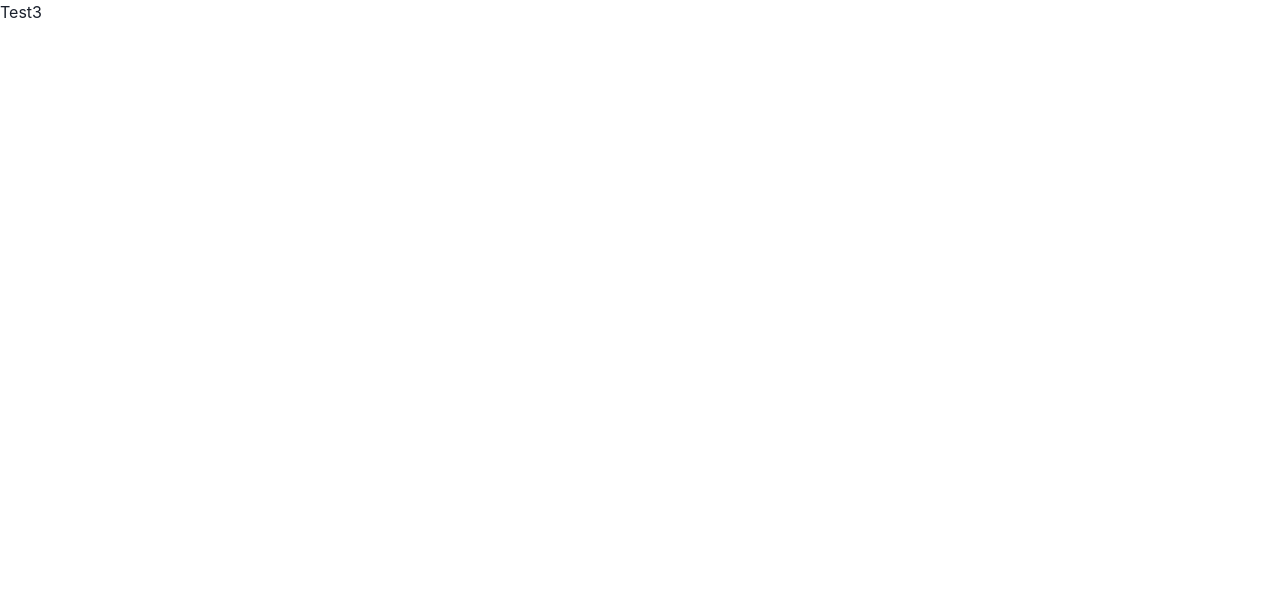
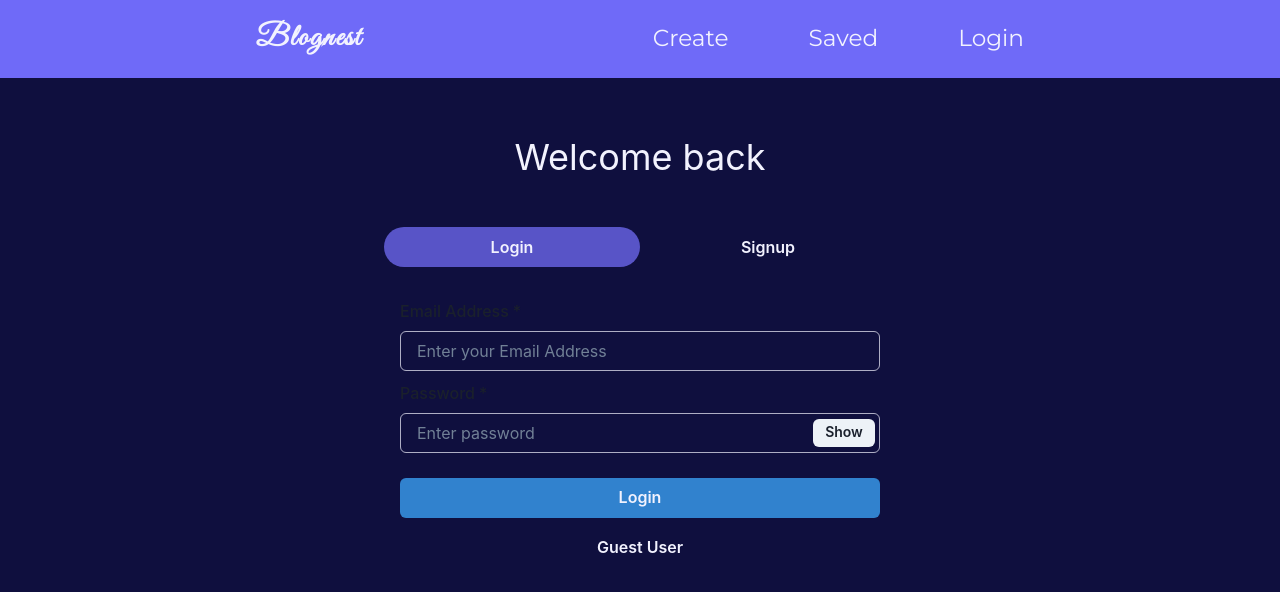
Before and after one commit to Aryan123-rgb/Blog-Project, a React (Create React App) app in the folder frontend/: page /auth in a window 1280 px wide. Before the commit this address had no page. Shown: the top 592 px of the page. Built offline with nearby package versions, Linux system fonts and the light colour scheme.

Commit message:
added navbar

```diff
--- a/frontend/src/App.css
+++ b/frontend/src/App.css
@@ -1,38 +1,26 @@
-.App {
-  text-align: center;
+:root {--color-primary: #6f6af8;
+  --color-primary-light: hsl(242, 91%, 69%, 18%);
+  --color-primary-variant: #5854c7;
+  --color-red: #da0f3f;
+  --color-red-light: hsl(346, 87%, 46%, 15%);
+  --color-green: #00c476;
+  --color-green-light: hsl(156, 100%, 38%, 15%);
+  --color-gray-900: #1e1e66;
+  --color-gray-700: #2d2b7c;
+  --color-gray-300: rgba(242, 242, 254, 0.3);
+  --color-gray-200: rgba(242, 242, 254, 0.7);
+  --color-white: #f2f2fe;
+  --color-bg: #0f0f3e;
+
+  --transition: all 300ms ease;
+
+  --container-width-lg: 74%;
+  --container-width-md: 88%;
+  --form-width: 40%;
+
+  --card-border-radius-1: 0.3rem;
+  --card-border-radius-2: 0.5rem;
+  --card-border-radius-3: 0.8rem;
+  --card-border-radius-4: 2rem;
+  --card-border-radius-5: 5rem;
 }
-
-.App-logo {
-  height: 40vmin;
-  pointer-events: none;
-}
-
-@media (prefers-reduced-motion: no-preference) {
-  .App-logo {
-    animation: App-logo-spin infinite 20s linear;
-  }
-}
-
-.App-header {
-  background-color: #282c34;
-  min-height: 100vh;
-  display: flex;
-  flex-direction: column;
-  align-items: center;
-  justify-content: center;
-  font-size: calc(10px + 2vmin);
-  color: white;
-}
-
-.App-link {
-  color: #61dafb;
-}
-
-@keyframes App-logo-spin {
-  from {
-    transform: rotate(0deg);
-  }
-  to {
-    transform: rotate(360deg);
-  }
-}
--- a/frontend/src/App.js
+++ b/frontend/src/App.js
@@ -1,18 +1,18 @@
 import "./App.css";
 import { Route, Routes } from "react-router-dom";
-import Test2 from "./Test2";
-import Test3 from "./Test3";
 import Authentication from "./Pages/Authentication";
+import Navbar from "./components/Navbar";
+import BlogPage from "./Pages/BlogPage";
 
 function App() {
   return (
-    <>
-      <Test3 />
+    <div style={{backgroundColor:"#0f0f3e",minHeight:"100vh"}}>
+      <Navbar />
       <Routes>
-        <Route path="/" element={<Authentication />}></Route>
-        <Route path="/1" element={<Test2 />}></Route>
+        <Route path="/" element={<BlogPage />}></Route>
+        <Route path="/auth" element={<Authentication />}></Route>
       </Routes>
-    </>
+    </div>
   );
 }
 
--- a/frontend/src/Pages/Authentication.jsx
+++ b/frontend/src/Pages/Authentication.jsx
@@ -23,23 +23,15 @@ function Authentication() {
         display="flex"
         justifyContent="center"
         p={3}
-        bg="white"
+        bg="bg"
         w="100%"
         m="40px 0 15px 0"
-        borderRadius="lg"
-        borderWidth="1px"
       >
-        <Text fontSize={"4xl"}>
+        <Text fontSize={"4xl"} color={"#f2f2fe"}>
           {selectedTab === 0 ? "Welcome back" : "Get Started"}
         </Text>
       </Box>
-      <Box
-        bg={"whatsapp.100"}
-        w={"100%"}
-        p={4}
-        borderRadius={"lg"}
-        borderWidth={"1px"}
-      >
+      <Box bg={"bg"} w={"100%"} p={4}>
         <Tabs
           isFitted
           variant={"soft-rounded"}
@@ -47,8 +39,12 @@ function Authentication() {
           onChange={handleTabChange}
         >
           <TabList mb={"1em"}>
-            <Tab>Login</Tab>
-            <Tab>Signup</Tab>
+            <Tab color={"#f2f2fe"} _selected={{ color: '#f2f2fe', bg: 'primary-variant' }}>
+              Login
+            </Tab>
+            <Tab color={"#f2f2fe"} _selected={{ color: '#f2f2fe', bg: 'primary-variant' }}>
+              Signup
+            </Tab>
           </TabList>
           <TabPanels>
             <TabPanel>
--- /dev/null
+++ b/frontend/src/Pages/BlogPage.jsx
@@ -0,0 +1,9 @@
+import React from 'react'
+
+function BlogPage() {
+  return (
+    <div>BlogPage</div>
+  )
+}
+
+export default BlogPage
--- a/frontend/src/Test2.jsx
+++ /dev/null
@@ -1,9 +0,0 @@
-import React from 'react'
-
-function Test2() {
-  return (
-    <div>Test2</div>
-  )
-}
-
-export default Test2
--- a/frontend/src/Test3.jsx
+++ /dev/null
@@ -1,9 +0,0 @@
-import React from 'react'
-
-function Test3() {
-  return (
-    <div>Test3</div>
-  )
-}
-
-export default Test3
--- /dev/null
+++ b/frontend/src/Theme.jsx
@@ -0,0 +1,35 @@
+import { extendTheme } from "@chakra-ui/react";
+
+const theme = extendTheme({
+  fonts: {
+    heading: "'Great Vibes', cursive",
+  },
+  colors: {
+    primary: "#6f6af8",
+    "primary-light": "hsl(242, 91%, 69%, 18%)",
+    "primary-variant": "#5854c7",
+    red: "#da0f3f",
+    "red-light": "hsl(346, 87%, 46%, 15%)",
+    green: "#00c476",
+    "green-light": "hsl(156, 100%, 38%, 15%)",
+    "gray-900": "#1e1e66",
+    "gray-700": "#2d2b7c",
+    "gray-300": "rgba(242, 242, 254, 0.3)",
+    "gray-200": "rgba(242, 242, 254, 0.7)",
+    white: "#f2f2fe",
+    bg: "#0f0f3e",
+  },
+  transition: "all 300ms ease",
+  containerWidthLg: "74%",
+  containerWidthMd: "88%",
+  formWidth: "40%",
+  radii: {
+    card1: "0.3rem",
+    card2: "0.5rem",
+    card3: "0.8rem",
+    card4: "2rem",
+    card5: "5rem",
+  },
+});
+
+export default theme;
--- /dev/null
+++ b/frontend/src/components/Navbar.jsx
@@ -0,0 +1,84 @@
+import React, { useState } from "react";
+import {
+  Flex,
+  Box,
+  Text,
+  Avatar,
+  Menu,
+  MenuButton,
+  MenuList,
+  MenuItem,
+  MenuDivider,
+} from "@chakra-ui/react";
+import { Link } from "react-router-dom";
+
+function Navbar() {
+  const [isMenuOpen, setIsMenuOpen] = useState(false);
+
+  return (
+    <Flex
+      as="nav"
+      align="center"
+      justify="space-between"
+      padding="1rem"
+      bg="primary"
+      color="white"
+    >
+      {/* Logo */}
+      <Box>
+        <Link
+          to={"/"}
+          style={{
+            fontSize: "1.9rem",
+            fontFamily: "'Great Vibes', cursive",
+            fontWeight: "bold",
+            marginLeft: "15rem",
+            letterSpacing: "0.1rem",
+            color: "#f2f2fe",
+          }}
+        >
+          Blognest
+        </Link>
+      </Box>
+
+      {/* Navigation Links */}
+      <Flex align="center" mr="10rem">
+        <Box mr="5rem">
+          <Link
+            to={"/create"}
+            style={{
+              fontFamily: "'Montserrat', sans-serif",
+              fontSize: "1.45rem",
+            }}
+          >
+            Create
+          </Link>
+        </Box>
+        <Box mr="5rem">
+          <Link
+            to={"/saved"}
+            style={{
+              fontFamily: "'Montserrat', sans-serif",
+              fontSize: "1.45rem",
+            }}
+          >
+            Saved
+          </Link>
+        </Box>
+        <Box mr="5rem">
+          <Link
+            to={"/auth"}
+            style={{
+              fontFamily: "'Montserrat', sans-serif",
+              fontSize: "1.45rem",
+            }}
+          >
+            Login
+          </Link>
+        </Box>
+      </Flex>
+    </Flex>
+  );
+}
+
+export default Navbar;
--- a/frontend/src/index.css
+++ b/frontend/src/index.css
@@ -1,3 +1,6 @@
+@import url('https://fonts.googleapis.com/css2?family=Great+Vibes&display=swap');
+@import url('https://fonts.googleapis.com/css2?family=Montserrat:wght@300;400;500;600;700&display=swap');
+
 body {
   margin: 0;
   font-family: -apple-system, BlinkMacSystemFont, 'Segoe UI', 'Roboto', 'Oxygen',
--- a/frontend/src/index.js
+++ b/frontend/src/index.js
@@ -4,11 +4,12 @@ import "./index.css";
 import App from "./App";
 import { BrowserRouter } from "react-router-dom";
 import { ChakraProvider } from "@chakra-ui/react";
+import theme from "./Theme";
 
 const root = ReactDOM.createRoot(document.getElementById("root"));
 root.render(
   <React.StrictMode>
-    <ChakraProvider>
+    <ChakraProvider theme={theme}>
       <BrowserRouter>
         <App />
       </BrowserRouter>
```
